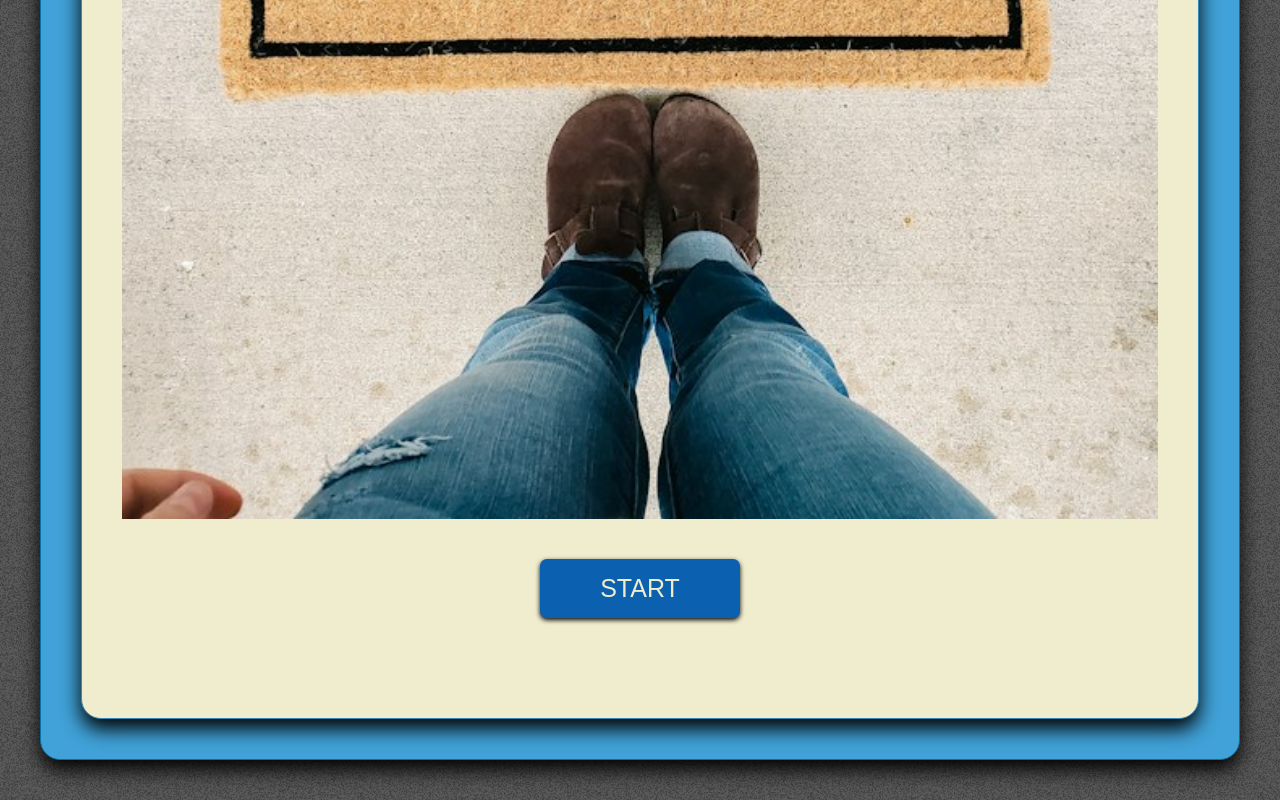
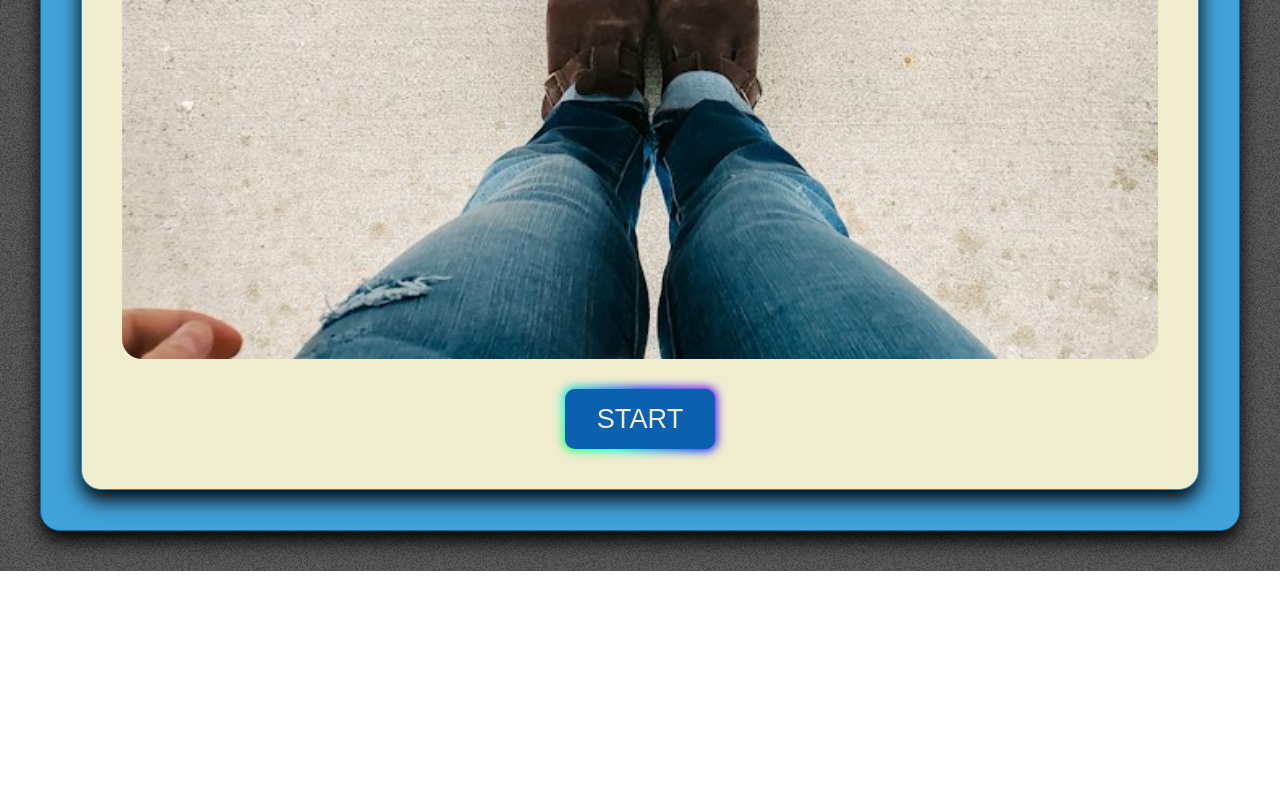
Before and after one commit to Tena99/quiz, a React (Vite) app: page / in a window 1280 px wide. Shown: the part 990-1790 px from the top of the page. After the commit the page ends 1561 px from the top, so only its background shows below. Built offline with nearby package versions, Linux system fonts and the light colour scheme; a web font is replaced by a local one.

Commit message:
welcome page cosmetic

```diff
--- a/src/components/WelcomePage.jsx
+++ b/src/components/WelcomePage.jsx
@@ -4,7 +4,7 @@
 export default function WelcomePage() {
   return (
     <div className={styles.container}>
-      <span className={styles.greetings}>Welcome!</span>
+      {/* <span className={styles.greetings}>Welcome!</span> */}
 
       <img
         src={welcomeImage}
--- a/src/components/WelcomePage.module.css
+++ b/src/components/WelcomePage.module.css
@@ -19,7 +19,7 @@
   transition: all 0.2s;
   width: 100%;
 }
-
+/*
 .greetings {
   display: block;
   margin: 30px auto 60px auto;
@@ -30,36 +30,89 @@
   text-align: center;
   text-transform: uppercase;
   font-family: Arial, Helvetica, sans-serif;
+} */
+
+.welcomeImage {
+  border-radius: 20px;
+  width: 100%;
+  height: auto;
 }
 
 .welcomebutton {
-  display: block;
-  margin: 30px auto 60px auto;
-  width: 200px;
-  grid-area: 4 / 2 / 5 / 3;
-  background-color: #0b60b0;
-  color: #f0edcf;
+  margin-top: 20px;
+  width: 150px;
+  height: 60px;
+  font-size: 1.7em;
   border: none;
-  border-radius: 7px;
-  text-transform: uppercase;
-  padding: 15px 15px 15px 15px;
+  outline: none;
+  color: var(--third-color);
+  background: var(--primary-color);
+  cursor: pointer;
+  position: relative;
+  z-index: 0;
+  border-radius: 10px;
+  user-select: none;
+  -webkit-user-select: none;
+  touch-action: manipulation;
   transition: all 0.2s;
-  box-shadow: 0 2px 5px #000;
-  font-size: 25px;
 }
 .welcomebutton:hover {
   background-color: var(--secondary-color);
-  box-shadow: 0 5px 10px #000;
   scale: 1.01;
 }
 .welcomebutton:active {
   background-color: var(--primary-color);
   color: var(--third-color);
-  box-shadow: inset 0 5px 10px #000;
   scale: 0.98;
 }
+.welcomebutton:before {
+  content: "";
+  background: linear-gradient(
+    45deg,
+    #ff0000,
+    #ff7300,
+    #fffb00,
+    #48ff00,
+    #00ffd5,
+    #002bff,
+    #7a00ff,
+    #ff00c8,
+    #ff0000
+  );
+  position: absolute;
+  top: -2px;
+  left: -2px;
+  background-size: 400%;
+  z-index: -1;
+  filter: blur(5px);
+  -webkit-filter: blur(5px);
+  width: calc(100% + 4px);
+  height: calc(100% + 4px);
+  animation: glowing-welcomebutton 20s linear infinite;
+  transition: opacity 0.3s ease-in-out;
+  border-radius: 10px;
+}
 
-.welcomeImage {
+@keyframes glowing-welcomebutton {
+  0% {
+    background-position: 0 0;
+  }
+  50% {
+    background-position: 400% 0;
+  }
+  100% {
+    background-position: 0 0;
+  }
+}
+
+.welcomebutton:after {
+  z-index: -1;
+  content: "";
+  position: absolute;
   width: 100%;
-  height: auto;
+  height: 100%;
+  background: var(--primary-color);
+  left: 0;
+  top: 0;
+  border-radius: 10px;
 }
```
